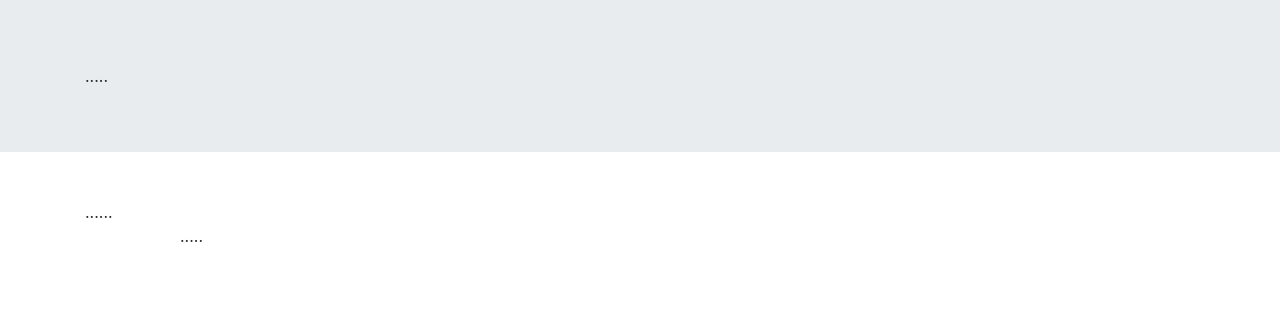
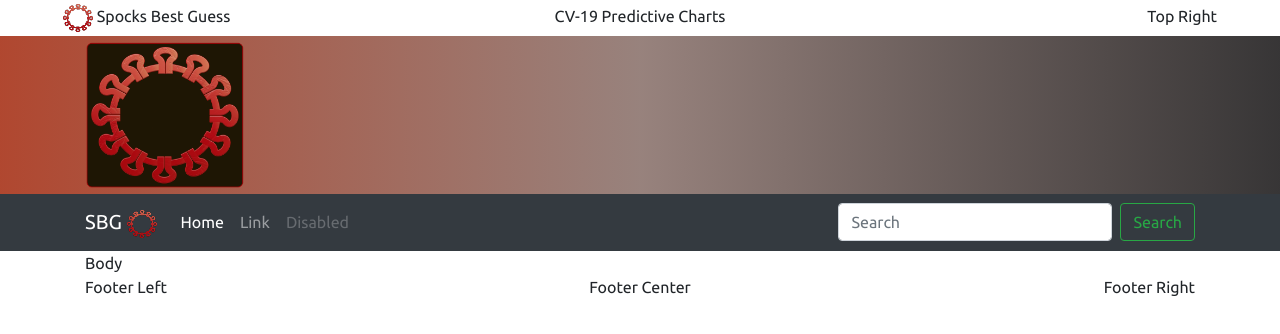
Before and after one commit to masterdrue/spock, a website: page index.html in a window 1280 px wide. Drawn offline with nearby package versions, Linux system fonts and the light colour scheme.

Commit message:
Header and Nav

```diff
--- a/css/styles.css
+++ b/css/styles.css
@@ -0,0 +1,12 @@
+body {
+    font-family: "Ubuntu", sans-serif;
+}
+
+.container-fluid {
+    background-color:;
+}
+.jumbotron {
+    margin: 0;
+    padding: 5px 0;
+    background-image: linear-gradient(to right, #a52609d4, #572e228e,#040101c6);
+}
--- a/index.html
+++ b/index.html
@@ -1,7 +1,7 @@
 <!DOCTYPE html>
 <html lang="en">
 <head>
-    <meta charset="UTF-8">
+    <meta charset="utf-8">
     <meta name="viewport" content="width=device-width, initial-scale=1.0">
     <!-- Bootstrap CSS-->
     <link rel="stylesheet" href="node_modules/bootstrap/dist/css/bootstrap.min.css" />
@@ -15,33 +15,75 @@
 
     <!-- Local CSS -->
     <link rel="stylesheet" href="css/styles.css" />
+<!--
+    <style>
+        .container {
+            border: solid blue;
 
+        }
+        .row {
+            border: solid yellow;
+        }
+        .row div {
+            border: solid lightgreen;
+        }
+    </style>
+-->
     <title>Spock - CV19 Predictive Population Analyzer</title>
 </head>
 <body>
+    <!-- Top Nav -->
+    <div class="container-fluid">
+        <div class="row my-1">
+            <div class="col-sm ml-sm-5"><a href="index.html"><img src="/img/logo-src01-30.png" class="img-fluid"></a> Spocks Best Guess</div>
+            <div class="col-sm-auto ">CV-19 Predictive Charts</div>
+            <div class="col text-sm-right mr-sm-5">Top Right</div>
+        </div>
+    </div>
     <!-- Header -->
     <header class="jumbotron jumbotron-fluid">
         <div class="container">
             <div class="row">
-                <div class="col">
-                    .....
+                <div class="col-4 col-sm-3 col-md-2 align-self-center">
+                    <a href="index.html"><img src="img/logo-src02.png" class="img-fluid"></a>
                 </div>
             </div>
         </div>
     </header>
 
     <!-- Site Navigation -->
-    <nav class="navbar sticky-top">
+    <nav class="navbar navbar-expand-lg navbar-dark bg-dark">
         <div class="container">
+            <button class="navbar-toggler" type="button" data-toggle="collapse" data-target="#spockNavbar" aria-controls="spockNavbar" aria-expanded="false" aria-label="Toggle navigation">
+            <span class="navbar-toggler-icon"></span>
+            </button>
+            <a class="navbar-brand" href="#">SBG <img src="img/logo-src01-30.png" class="img-fluid"> </a>
 
+            <div class="collapse navbar-collapse" id="spockNavbar">
+            <ul class="navbar-nav mr-auto mt-2 mt-lg-0">
+                <li class="nav-item active">
+                <a class="nav-link" href="#">Home <span class="sr-only">(current)</span></a>
+                </li>
+                <li class="nav-item">
+                <a class="nav-link" href="#">Link</a>
+                </li>
+                <li class="nav-item">
+                <a class="nav-link disabled" href="#" tabindex="-1" aria-disabled="true">Disabled</a>
+                </li>
+            </ul>
+            <form class="form-inline my-2 my-lg-0">
+                <input class="form-control mr-sm-2" type="search" placeholder="Search" aria-label="Search">
+                <button class="btn btn-outline-success my-2 my-sm-0" type="submit">Search</button>
+            </form>
+            </div>
         </div>
-    </nav>
+      </nav>
 
     <!-- Page Body -->
     <div class="container">
         <div class="row row-content">
             <div class="col">
-                ......
+                Body
             </div>
         </div>
     </div>
@@ -50,11 +92,16 @@
     <footer class="site-footer">
         <div class="container">
             <div class="row">
-                <div class="col-4 col-sm-2 offset-1">
-                    .....
-                </div>
+                <div class="col-sm"> Footer Left </div>
+                <div class="col-sm col-sm-auto">Footer Center</div>
+                <div class="col-sm text-sm-right">Footer Right</div>
             </div>
         </div>
     </footer>
+
+    <!-- jQuery must come first, then Popper.js, then the Bootstrap JavaScript plugins.-->
+    <script src="node_modules/jquery/dist/jquery.slim.min.js"></script>
+    <script src="node_modules/popper.js/dist/umd/popper.min.js"></script>
+    <script src="node_modules/bootstrap/dist/js/bootstrap.min.js"></script>
 </body>
 </html>
--- a/package.json
+++ b/package.json
@@ -7,6 +7,10 @@
     "lite": "lite-server",
     "start": "npm run lite",
     "test": "echo \"Error: no test specified\" && exit 1"
+  },
+  "repository": {
+    "type": "git",
+    "url": "git+https://github.com/masterdrue/spock.git"
   },
   "author": "Drue McCombs",
   "license": "ISC",
```
Also changed, not shown: img/logo-30.gif (added), img/logo-src01-100.png (added), img/logo-src01-250.png (added), img/logo-src01-30.png (added), img/logo-src01-50.png (added), img/logo-src01.png (added), img/logo-src02-100.png (added), img/logo-src02.png (added), img/sbg-logo-sm.png (added), img/sbg-logo.png (added), 4 other files.
